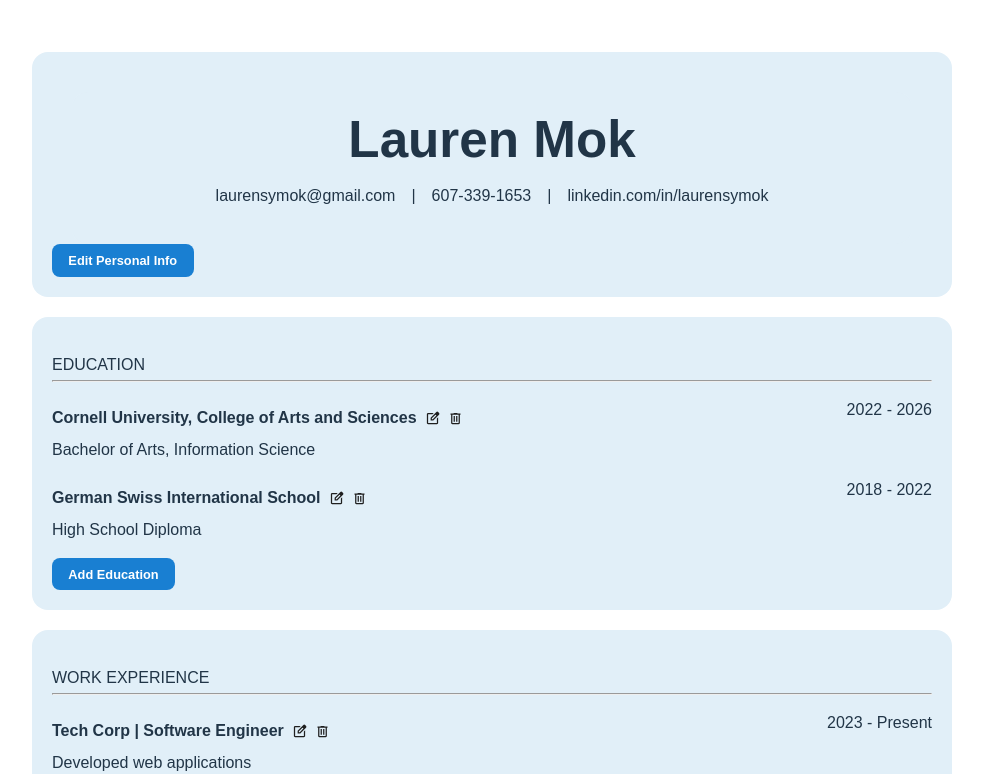
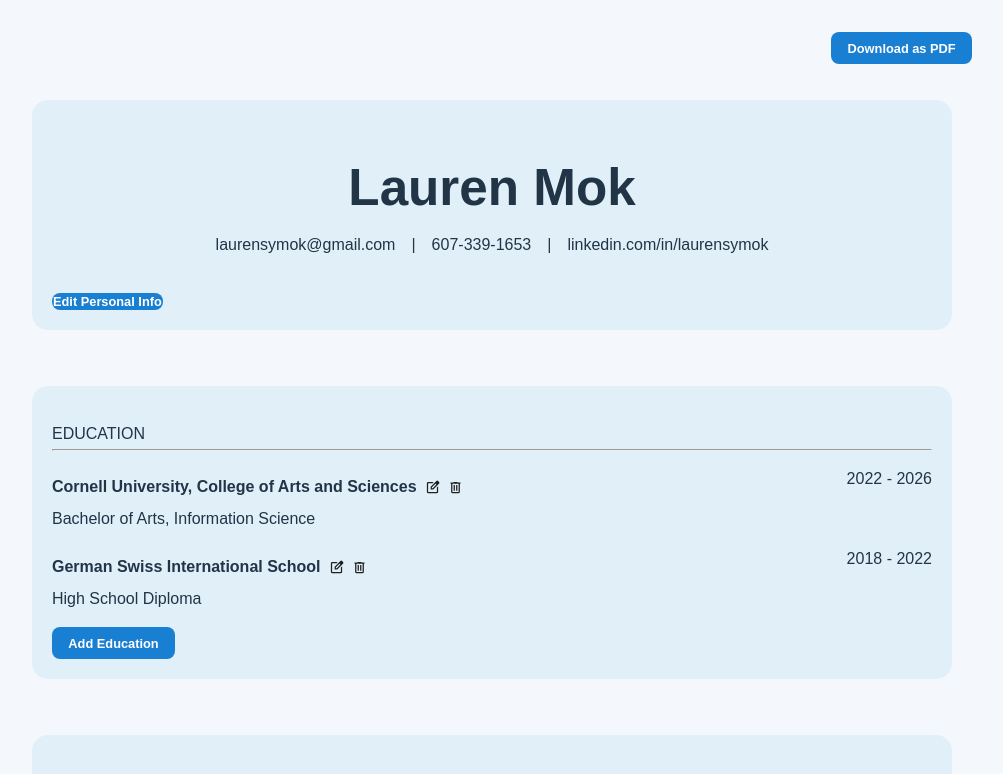
Before and after one commit to lm010604/cv-application, a React (Vite) app: page / in a window 1280 px wide. Shown: the top 774 px of the page, without its empty margins (148-1151 px from the left). Built offline with nearby package versions, Linux system fonts and the light colour scheme.

Commit message:
Add print-based PDF download option

```diff
--- a/src/App.css
+++ b/src/App.css
@@ -1,45 +1,51 @@
-#root {
-  max-width: 1280px;
+.app-container {
+  max-width: 960px;
   margin: 0 auto;
-  padding: 2rem;
-  text-align: center;
+  padding: 32px 16px 64px;
 }
 
-.logo {
-  height: 6em;
-  padding: 1.5em;
-  will-change: filter;
-  transition: filter 300ms;
+.download-actions {
+  display: flex;
+  justify-content: flex-end;
+  margin-bottom: 16px;
 }
 
-.logo:hover {
-  filter: drop-shadow(0 0 2em #646cffaa);
+.cv-wrapper {
+  display: flex;
+  flex-direction: column;
+  gap: 16px;
 }
 
-.logo.react:hover {
-  filter: drop-shadow(0 0 2em #61dafbaa);
-}
-
-@keyframes logo-spin {
-  from {
-    transform: rotate(0deg);
+@media print {
+  body {
+    background: #ffffff;
   }
 
-  to {
-    transform: rotate(360deg);
+  #root,
+  .app-container,
+  .cv-wrapper {
+    max-width: 100%;
+    margin: 0;
+    padding: 0;
+  }
+
+  .download-actions,
+  .custom-btn,
+  .edit-icon-btn,
+  .delete-icon-btn {
+    display: none !important;
+  }
+
+  section {
+    margin: 0 auto 12px auto;
+    background-color: #ffffff;
+    box-shadow: none;
+    min-width: auto;
+    width: 100%;
+    page-break-inside: avoid;
+  }
+
+  section:first-of-type {
+    margin-top: 0;
   }
 }
-
-@media (prefers-reduced-motion: no-preference) {
-  a:nth-of-type(2) .logo {
-    animation: logo-spin infinite 20s linear;
-  }
-}
-
-.card {
-  padding: 2em;
-}
-
-.read-the-docs {
-  color: #888;
-}
--- a/src/App.jsx
+++ b/src/App.jsx
@@ -1,14 +1,35 @@
+import { useRef } from 'react'
 import './App.css'
+import CustomButton from './CustomButton'
 import EducationalExperience from './EducationalExperience'
 import GeneralInfo from './GeneralInfo'
 import WorkExperience from './WorkExperience'
 
 function App() {
+  const cvRef = useRef(null)
+
+  const handleDownloadPdf = () => {
+    if (!cvRef.current) return
+    const originalTitle = document.title
+    document.title = 'CV'
+
+    window.print()
+
+    setTimeout(() => {
+      document.title = originalTitle
+    }, 0)
+  }
+
   return (
-    <div>
-      <GeneralInfo />
-      <EducationalExperience />
-      <WorkExperience />
+    <div className="app-container">
+      <div className="download-actions">
+        <CustomButton text="Download as PDF" handleClick={handleDownloadPdf} type="button" />
+      </div>
+      <div className="cv-wrapper" ref={cvRef}>
+        <GeneralInfo />
+        <EducationalExperience />
+        <WorkExperience />
+      </div>
     </div>
   )
 }
--- a/src/CustomButton.jsx
+++ b/src/CustomButton.jsx
@@ -1,16 +1,24 @@
-import editUrl from "./assets/edit.svg";
-import deleteUrl from "./assets/delete.svg";
+import editUrl from "./assets/edit.svg"
+import deleteUrl from "./assets/delete.svg"
 
+function CustomButton({
+    text,
+    handleClick,
+    isEditIcon,
+    isDeleteIcon,
+    type,
+    style
+}) {
+    const btnClass = isEditIcon ? "edit-icon-btn" : (isDeleteIcon ? "delete-icon-btn" : "custom-btn")
+    const buttonType = type || (isEditIcon || isDeleteIcon ? "button" : "submit")
 
-function CustomButton(props) {
-    const btnClass = props.isEditIcon ? "edit-icon-btn" : (props.isDeleteIcon ? "delete-icon-btn" : "custom-btn");
     return (
-        <button className={btnClass} onClick={props.handleClick}>
-            {props.isEditIcon ? (
+        <button className={btnClass} onClick={handleClick} type={buttonType} style={style}>
+            {isEditIcon ? (
                 <img src={editUrl} alt="Edit" style={{ width: 15, height: 15, verticalAlign: "middle" }} />
-            ) : props.isDeleteIcon ? (
+            ) : isDeleteIcon ? (
                 <img src={deleteUrl} alt="Delete" style={{ width: 15, height: 15, verticalAlign: "middle" }} />
-            ) : props.text}
+            ) : text}
         </button>
     )
 }
--- a/src/index.css
+++ b/src/index.css
@@ -69,12 +69,9 @@ section>hr {
 :root {
   font-family: sans-serif, Arial, Helvetica;
   line-height: 1.5;
-  /* font-weight: 600; */
-
   color-scheme: only light;
   color: #213547;
   background-color: #ffffff;
-
   font-synthesis: none;
   text-rendering: optimizeLegibility;
   -webkit-font-smoothing: antialiased;
@@ -95,8 +92,10 @@ body {
   margin: 0;
   display: flex;
   align-items: flex-start;
+  justify-content: center;
   min-width: 320px;
   min-height: 100vh;
+  background-color: #f4f7fb;
 }
 
 h1 {
@@ -149,3 +148,12 @@ section:first-of-type {
   align-items: center;
   gap: 8px;
 }
+
+@media print {
+  body {
+    display: block;
+    justify-content: initial;
+    min-height: auto;
+    background-color: #ffffff;
+  }
+}
```
